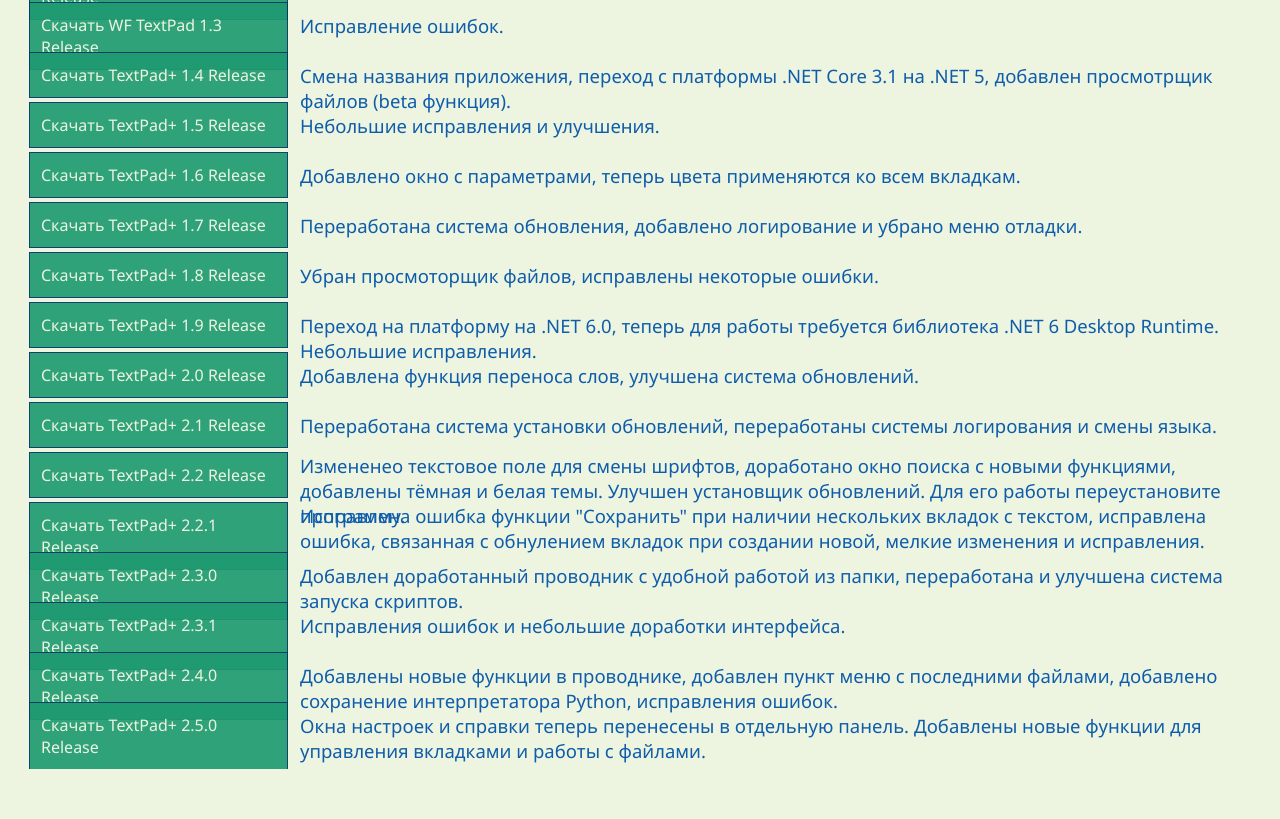
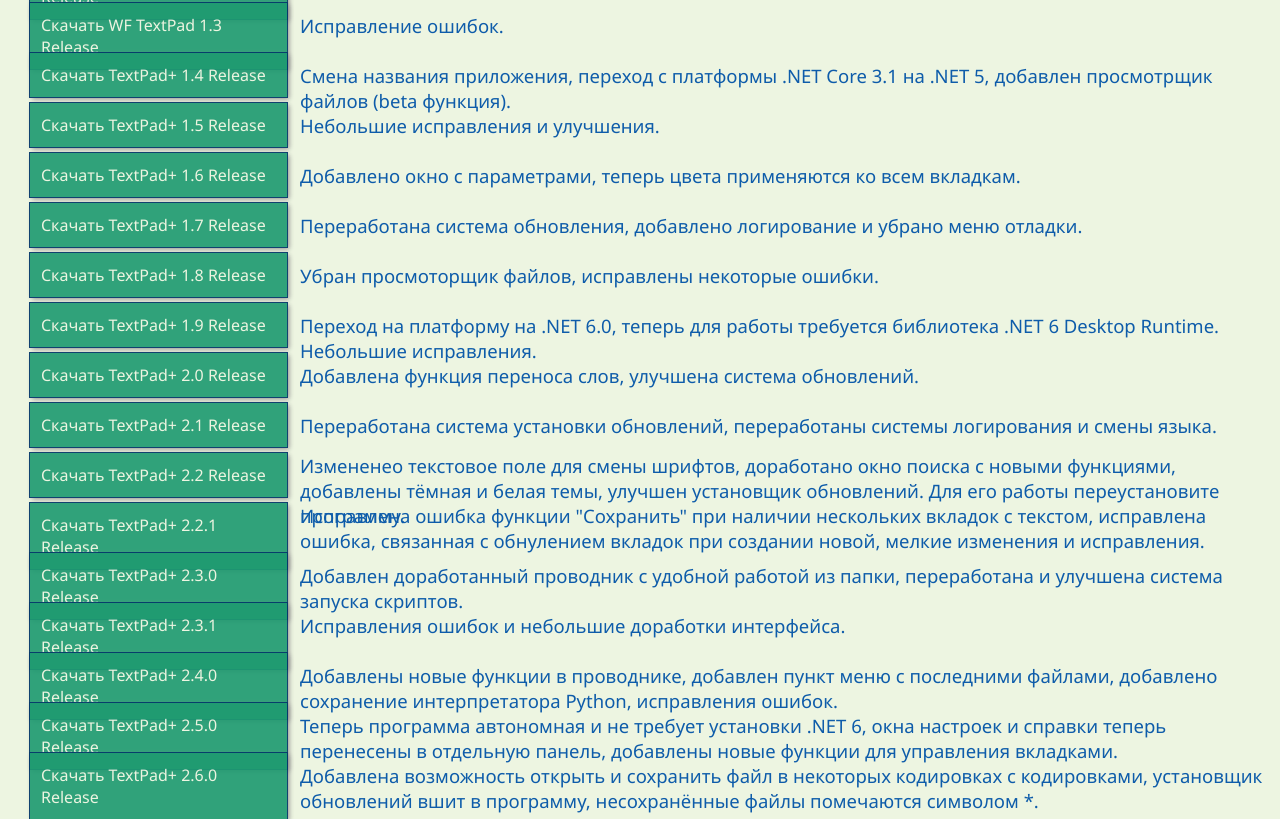
Before and after one commit to Mr-Nichosik/AboutTextPadPlus, a plain HTML site: page index.html in a window 1280 px wide. Shown: the part 737-1556 px from the top of the page. Before the commit the page ends 1506 px from the top, so only its background shows below. Drawn offline with Linux system fonts and the light colour scheme.

Commit message:
TextPad v2.6.0 Release

```diff
--- a/index.html
+++ b/index.html
@@ -34,7 +34,7 @@
     <p class="VersionDescription" id="tp06about">Обновлено контекстное меню, добавлен вывод названия файла в заголовок окна, добавлена возможность сохранить открытый файл, добавлена возможность выключить строку состояния.</p>
 
     <a class="Button" id="tp07" href="res\Setup WF TextPad 0.7.exe" target="_blank" download="">Скачать WF TextPad 0.7 Beta</a>
-    <p class="VersionDescription" id="tp07about">Добавлена вертикальная полоса прокрутки, реализованна плддержка вкладок, исправлены некоторые ошибки.</p>
+    <p class="VersionDescription" id="tp07about">Добавлена вертикальная полоса прокрутки, реализована поддержка вкладок, исправлены некоторые ошибки.</p>
 
     <a class="Button" id="tp08" href="res\Setup WF TextPad 0.8.exe" target="_blank" download="">Скачать WF TextPad 0.8 Beta</a>
     <p class="VersionDescription" id="tp08about">Добавлена панель инструментов, добавлена возможность закрепить программу поверх других окон, исправлены некоторые ошибки.</p>
@@ -79,7 +79,7 @@
     <p class="VersionDescription" id="tp21about">Переработана система установки обновлений, переработаны системы логирования и смены языка.</p>
 
     <a class="Button" id="tp22" href="res\Setup TextPad+ 2.2.exe" target="_blank" download="">Скачать TextPad+ 2.2 Release</a>
-    <p class="VersionDescription" id="tp22about">Измененео текстовое поле для смены шрифтов, доработано окно поиска с новыми функциями, добавлены тёмная и белая темы. Улучшен установщик обновлений. Для его работы переустановите программу.</p>
+    <p class="VersionDescription" id="tp22about">Измененео текстовое поле для смены шрифтов, доработано окно поиска с новыми функциями, добавлены тёмная и белая темы, улучшен установщик обновлений. Для его работы переустановите программу.</p>
 
     <a class="Button" id="tp221" href="res\Setup TextPad+ 2.2.1.exe" target="_blank" download="">Скачать TextPad+ 2.2.1 Release</a>
     <p class="VersionDescription" id="tp221about">Исправлена ошибка функции "Сохранить" при наличии нескольких вкладок с текстом, исправлена ошибка, связанная с обнулением вкладок при создании новой, мелкие изменения и исправления.</p>
@@ -93,8 +93,11 @@
     <a class="Button" id="tp240" href="res\Setup TextPad+ 2.4.0.exe" target="_blank" download="">Скачать TextPad+ 2.4.0 Release</a>
     <p class="VersionDescription" id="tp240about">Добавлены новые функции в проводнике, добавлен пункт меню с последними файлами, добавлено сохранение интерпретатора Python, исправления ошибок.</p>
 
-    <a class="Button" id="tp250" href="https://github.com/Mr-Nichosik/TextPadPlus/releases/tag/v2.5.0" target="_blank" download="">Скачать TextPad+ 2.5.0 Release</a>
-    <p class="VersionDescription" id="tp250about">Окна настроек и справки теперь перенесены в отдельную панель. Добавлены новые функции для управления вкладками и работы с файлами.</p>
+    <a class="Button" id="tp250" href="https://github.com/Mr-Nichosik/TextPadPlus/releases/download/v2.5.0/Setup.exe" target="_blank" download="">Скачать TextPad+ 2.5.0 Release</a>
+    <p class="VersionDescription" id="tp250about">Теперь программа автономная и не требует установки .NET 6, окна настроек и справки теперь перенесены в отдельную панель, добавлены новые функции для управления вкладками.</p>
+
+    <a class="Button" id="tp260" href="https://github.com/Mr-Nichosik/TextPadPlus/releases/download/v2.6.0/Setup.exe" target="_blank" download="">Скачать TextPad+ 2.6.0 Release</a>
+    <p class="VersionDescription" id="tp260about">Добавлена возможность открыть и сохранить файл в некоторых кодировках с кодировками, установщик обновлений вшит в программу, несохранённые файлы помечаются символом *.</p>
 
 </body>
 </html>
--- a/style.css
+++ b/style.css
@@ -11,6 +11,9 @@
     background-color: #5CDB95;
     height: 65px;
     color: #05386B;
+    outline-style: solid;
+    outline-width: 2px;
+    outline-color: #05386B;
 }
 
 body{
@@ -29,7 +32,7 @@
     outline-width: 0.5px;
     transition: 0.3s;
     outline-color: #05386B;
-
+    box-shadow: 2px 2px 5px #888;
     width: 235px;
 }
 .Button:hover{
@@ -359,3 +362,13 @@
     position: absolute;
     top: 1450px;
 }
+
+#tp260{
+    position: absolute;
+    top: 1490px;
+    margin-left: 30px;
+}
+#tp260about{
+    position: absolute;
+    top: 1500px;
+}
```
Also changed, not shown: res/TextPadLogo.png.
